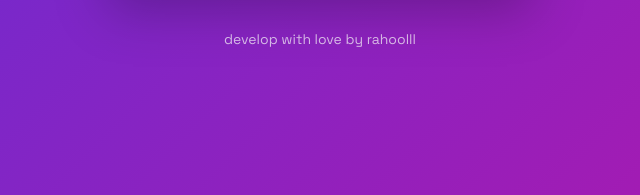
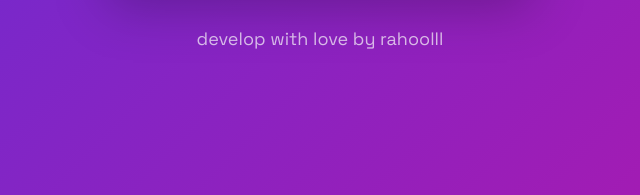
Before and after one commit to rahoelr/checking-weather-app, a plain HTML site: page index.html in a window 1280 px wide. Shown: the part 487-682 px from the top of the page, 320-960 px from the left. Drawn offline with nearby package versions, Linux system fonts and the light colour scheme.

Commit message:
fix: fix font

```diff
--- a/index.html
+++ b/index.html
@@ -84,7 +84,7 @@
 
             <!-- Copyright -->
             <div class="text-center mt-8">
-                <p class="text-white/70 text-sm">develop with love by rahoolll</p>
+                <p class="text-white/70 text-lg">develop with love by rahoolll</p>
             </div>
         </div>
     </div>
```
